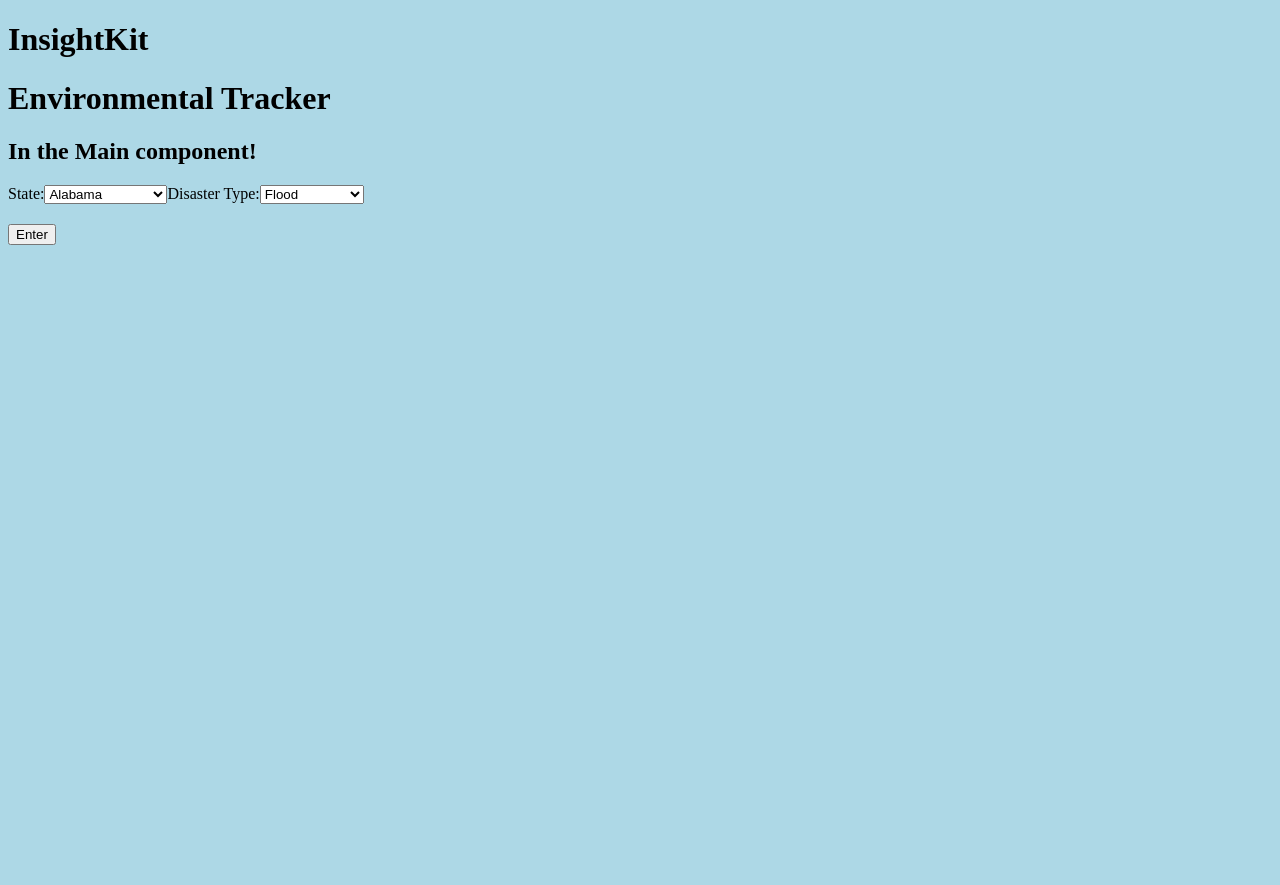
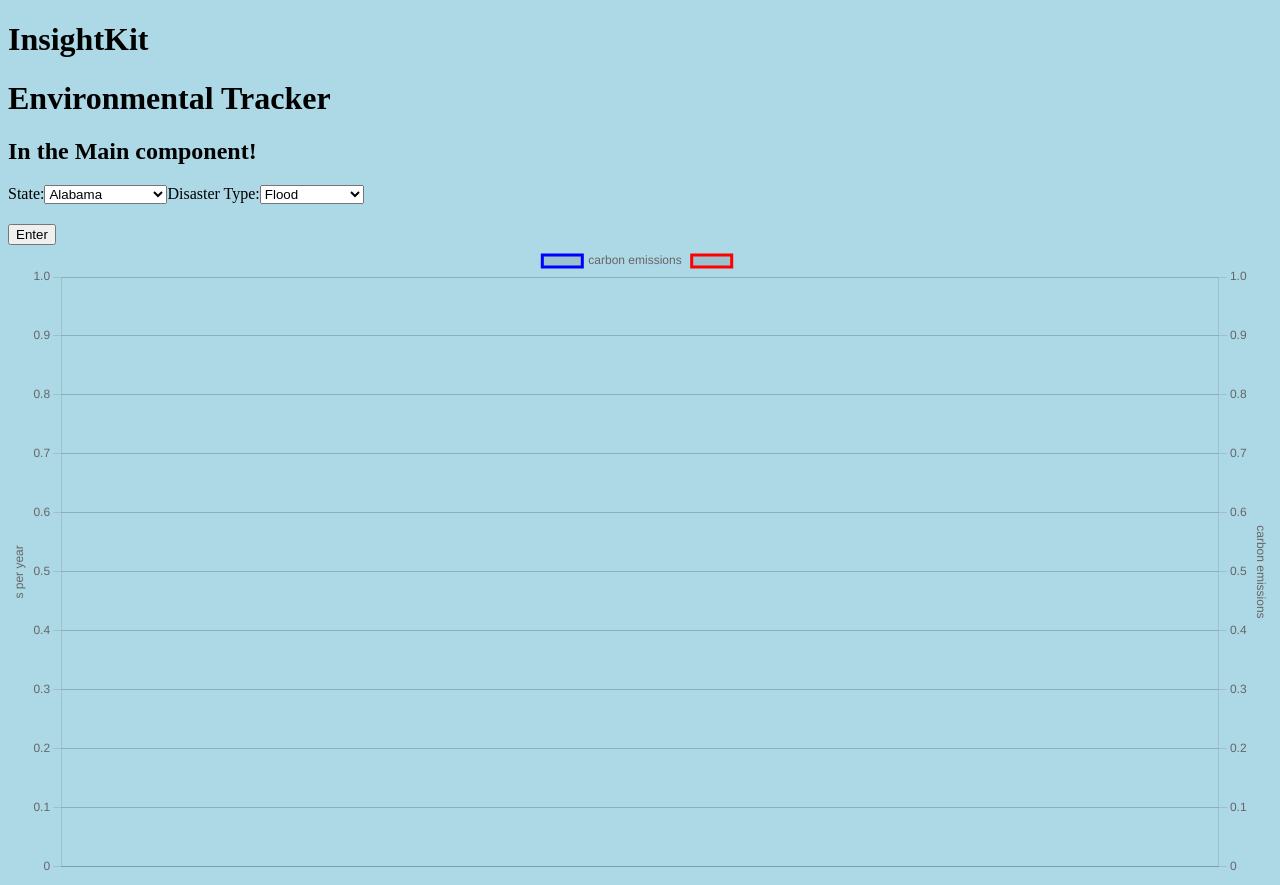
Before and after one commit to Armadillo-Visuals/InsightKit, a React app: page / in a window 1280 px wide. Before the commit the page ends 800 px from the top, so only its background shows below. Built offline with nearby package versions, Linux system fonts and the light colour scheme.

Commit message:
displays empty chart until state and incident type selected

```diff
--- a/src/components/Graph.js
+++ b/src/components/Graph.js
@@ -2,101 +2,14 @@ import React from 'react';
 import Chart from 'chart.js/auto';
 import { Line } from 'react-chartjs-2';
 
-// const fireData = {
-//   1970: 6,
-//   1977: 1,
-//   1978: 1,
-//   1980: 4,
-//   1982: 1,
-//   1985: 8,
-//   1987: 1,
-//   1988: 5,
-//   1990: 4,
-//   1991: 1,
-//   1992: 3,
-//   1993: 6,
-//   1996: 4,
-//   1999: 10,
-//   2002: 14,
-//   2003: 23,
-//   2004: 22,
-//   2005: 9,
-//   2006: 9,
-//   2007: 32,
-//   2008: 38,
-//   2009: 11,
-//   2010: 6,
-//   2011: 4,
-//   2012: 5,
-//   2013: 10,
-//   2014: 17,
-//   2015: 12,
-//   2016: 14,
-//   2017: 45,
-//   2018: 29,
-//   2019: 11,
-//   2020: 65,
-// };
-
-// const carbonData = {
-//   1970: 0.294366786246815e3,
-//   1971: 0.305827812157877e3,
-//   1972: 0.312715430838954e3,
-//   1973: 0.329277422861309e3,
-//   1974: 0.304462224501294e3,
-//   1975: 0.311476523032414e3,
-//   1976: 0.326893420251635e3,
-//   1977: 0.354474826262985e3,
-//   1978: 0.345235195851785e3,
-//   1979: 0.362058591643913e3,
-//   1980: 0.344404740578401e3,
-//   1981: 0.334211782570823e3,
-//   1982: 0.298773725482472e3,
-//   1983: 0.293476994651634e3,
-//   1984: 0.315497208150315e3,
-//   1985: 0.32062034396533e3,
-//   1986: 0.30667379834086e3,
-//   1987: 0.335833933236465e3,
-//   1988: 0.344564247596511e3,
-//   1989: 0.359384424358288e3,
-//   1990: 0.360198082008864e3,
-//   1991: 0.348766244296767e3,
-//   1992: 0.352930699538884e3,
-//   1993: 0.342287922696416e3,
-//   1994: 0.359306524348291e3,
-//   1995: 0.348747120038504e3,
-//   1996: 0.349802927476136e3,
-//   1997: 0.35266560018736e3,
-//   1998: 0.362665775640316e3,
-//   1999: 0.366095497956336e3,
-//   2000: 0.382283109437842e3,
-//   2001: 0.385555774931225e3,
-//   2002: 0.384418438297919e3,
-//   2003: 0.374630567772194e3,
-//   2004: 0.392684998366311e3,
-//   2005: 0.38957452648497e3,
-//   2006: 0.397784683013835e3,
-//   2007: 0.402552357755831e3,
-//   2008: 0.383998201548439e3,
-//   2009: 0.370354624815673e3,
-//   2010: 0.356588090069992e3,
-//   2011: 0.342651287900006e3,
-//   2012: 0.348745643912077e3,
-//   2013: 0.349706025253861e3,
-//   2014: 0.345376602158833e3,
-//   2015: 0.351408516045485e3,
-//   2016: 0.353356131917475e3,
-//   2017: 0.356516547617712e3,
-//   2018: 0.358594717758653e3,
-//   2019: 0.358164373299367e3,
-//   2020: 0.303406714159634e3,
-// };
-
 const Graph = ({ graphData, disaster, state }) => {
-  const carbon = graphData.carbon.reduce((acc, curr) => {
-    acc[curr.Year] = curr[state];
-    return acc;
-  }, {});
+  let carbon;
+  if (graphData) {
+    carbon = graphData.carbon.reduce((acc, curr) => {
+      acc[curr.Year] = curr[state];
+      return acc;
+    }, {});
+  }
   return (
     <Line
       datasetIdKey='disasters'
@@ -105,12 +18,14 @@ const Graph = ({ graphData, disaster, state }) => {
           {
             label: 'carbon emissions',
             yAxisID: 'emissions',
-            data: carbon,
+            data: carbon || null,
+            borderColor: 'blue',
           },
           {
             label: `${disaster}`,
             yAxisID: 'occurences',
-            data: graphData.data,
+            data: graphData?.data || null,
+            borderColor: 'red',
           },
         ],
       }}
--- a/src/components/Main.js
+++ b/src/components/Main.js
@@ -7,9 +7,7 @@ const Main = (props) => {
     <div>
       <h2>In the Main component!</h2>
       <Search handleClick={props.handleClick} />
-      {props.graphData && (
-        <Graph graphData={props.graphData} state={props.state} disaster={props.disaster} />
-      )}
+      <Graph graphData={props.graphData} state={props.state} disaster={props.disaster} />
     </div>
   );
 };
```
